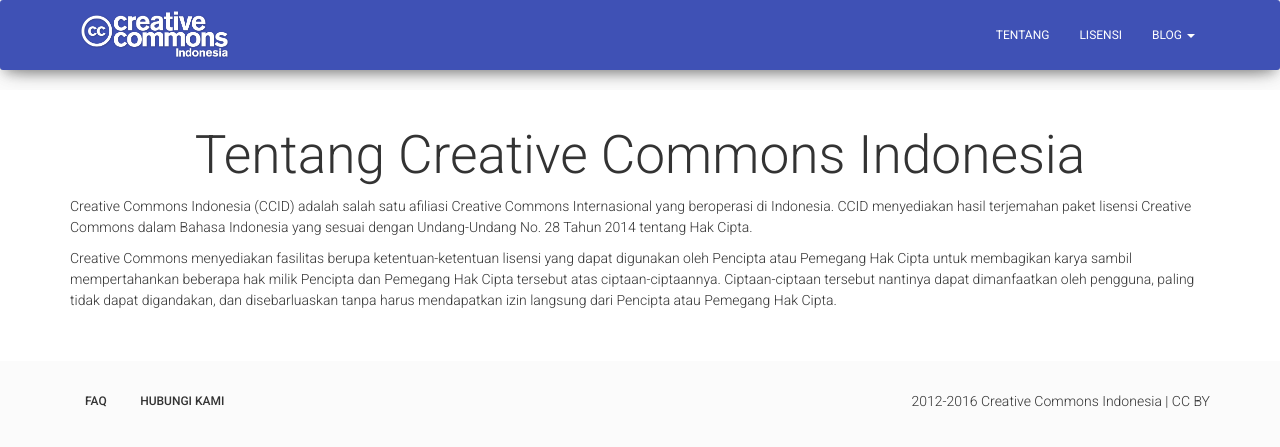
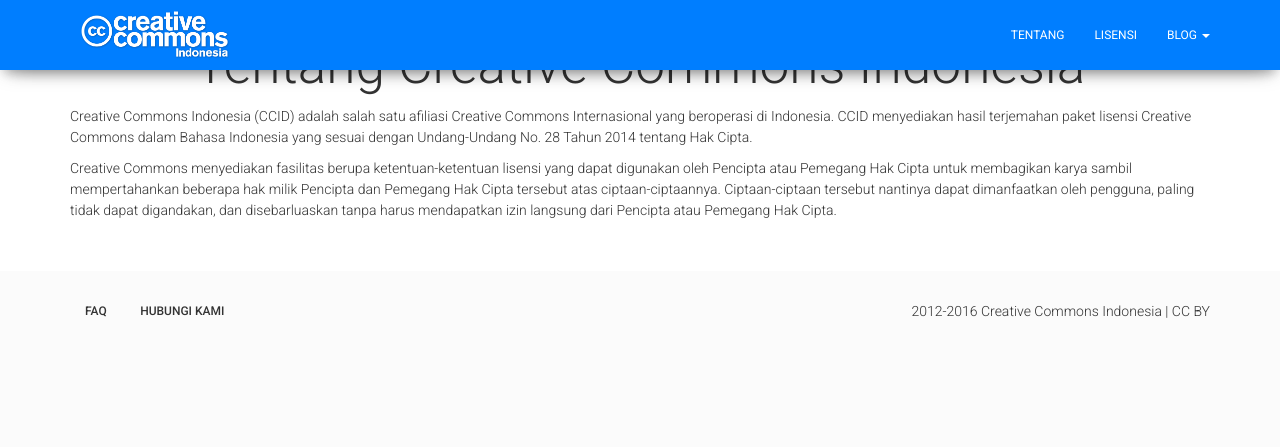
Before and after one commit to RioSatria/CCID, a Jekyll site: the page built from tentang.html, in a window 1280 px wide. Shown: the top 447 px of the page. Built offline with Jekyll 4.4.1, drawn with Linux system fonts in a browser that asks for light colours; nearby versions of some CDN libraries.

Commit message:
Update navbar_blog.html

```diff
--- a/_includes/navbar_blog.html
+++ b/_includes/navbar_blog.html
@@ -1,4 +1,4 @@
-    <nav class="navbar navbar-inverse affix" data-spy="affix" data-offset-top="500">
+    <nav class="navbar navbar-fixed-top">
         <div class="container">
             <div class="navbar-header">
                 <button type="button" class="navbar-toggle" data-toggle="collapse" data-target="#navigation-index">
```
